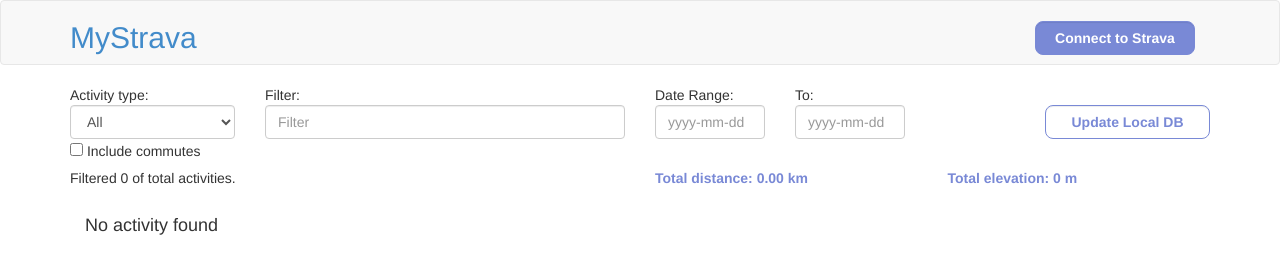
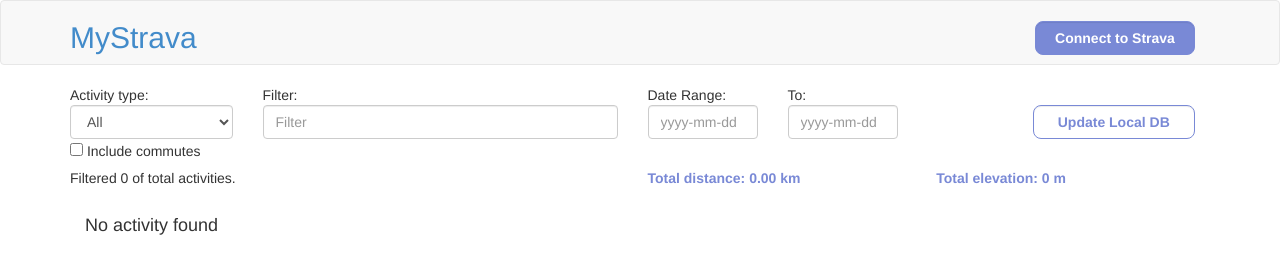
Before and after one commit to jlelong/strava, a plain HTML site: page wui/index.html in a window 1280 px wide. Drawn offline with nearby package versions, Linux system fonts and the light colour scheme; no server answers.

Commit message:
Modification CSS alignement des boutons.

```diff
--- a/wui/css/perso.css
+++ b/wui/css/perso.css
@@ -63,3 +63,8 @@
 .c-int {
     width: 4em;
 }
+
+.container .row {
+	margin-left: 0;
+	margin-right: 0;
+}
```
